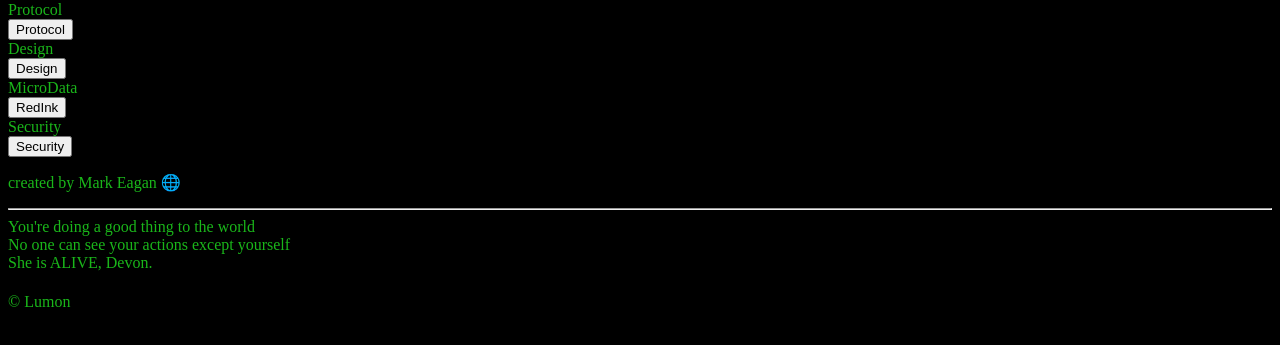
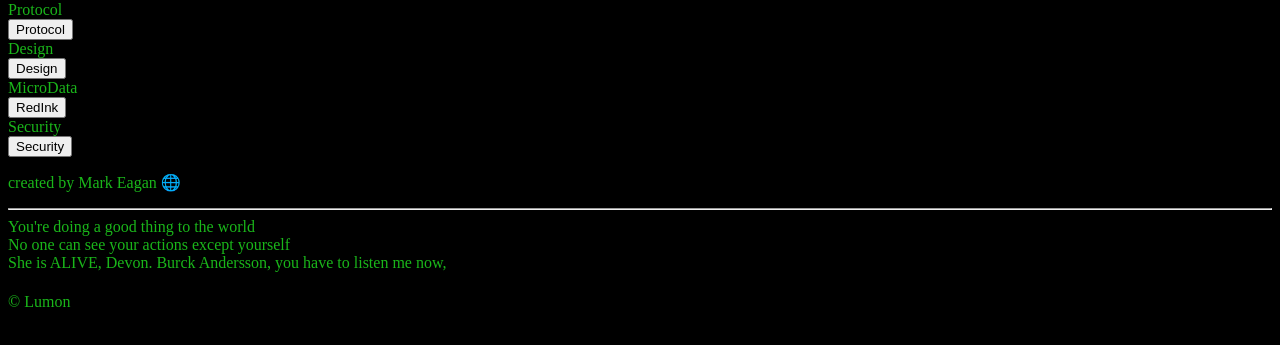
Before and after one commit to KiaraAlkins/Owkay, a plain HTML site: page index.html in a window 1280 px wide. Shown: the part 79-424 px from the top of the page. Drawn offline with Linux system fonts and the light colour scheme.

Commit message:
AmessageFromErvin

```diff
--- a/index.html
+++ b/index.html
@@ -26,6 +26,7 @@
     <p1>You're doing a good thing to the world</p1><br>
     <p2>No one can see your actions except yourself</p2> <br>
     <p4>She is ALIVE, Devon. </p4>
+    <p5>Burck Andersson, you have to listen me now,</p5>
 
     <h1></h1>
 
```
